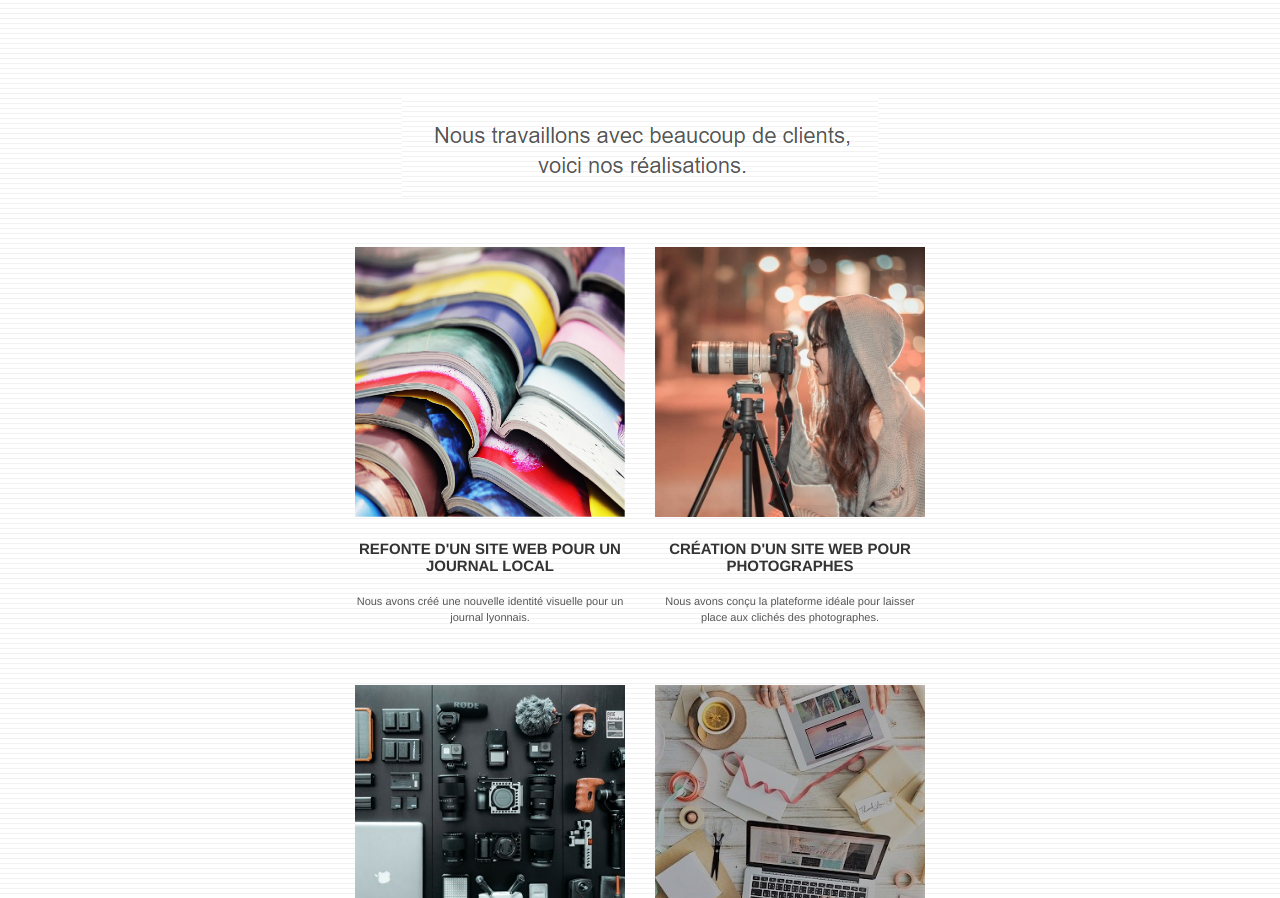
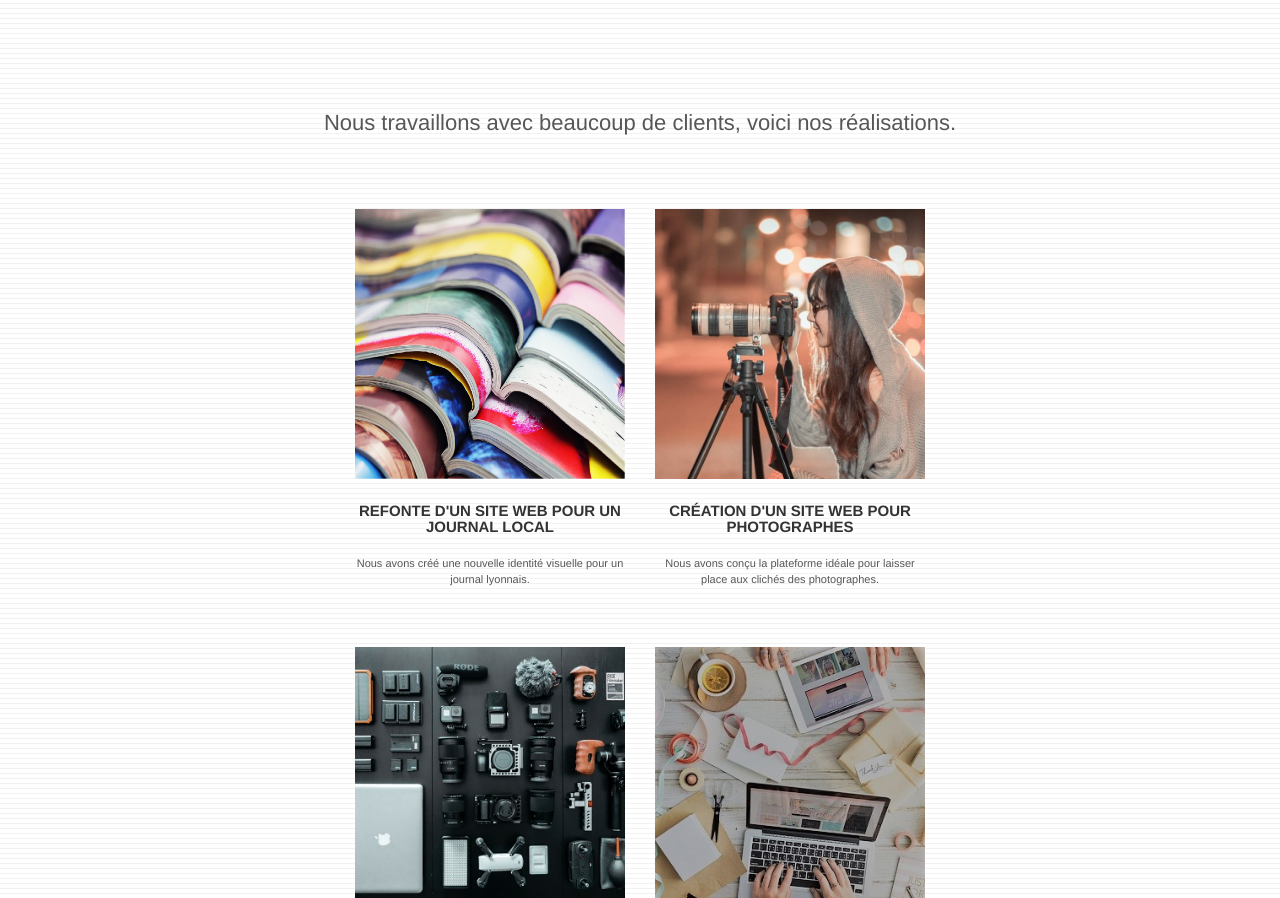
Before and after one commit to Ludprl/LudovicPorlan_4_07102021, a plain HTML site: page index.html in a window 1280 px wide. Shown: the part 1817-2715 px from the top of the page. Drawn offline with Linux system fonts and the light colour scheme.

Commit message:
Img transformée en H2

```diff
--- a/index.html
+++ b/index.html
@@ -280,10 +280,10 @@
                 <div class="container bloc-lg">
                     <div class="row">
                         <div class="col-sm-12 text-center">
-                            <img
-                                alt="agence web, agence web paris, web design paris, stratégie web"
-                                src="img/title2.png"
-                            />
+                            <h2 class="mg-md text-center">
+                                Nous travaillons avec beaucoup de clients, voici
+                                nos réalisations.
+                            </h2>
                         </div>
                     </div>
                     <div class="row tight-width-whitespace portfolio-row">
```
